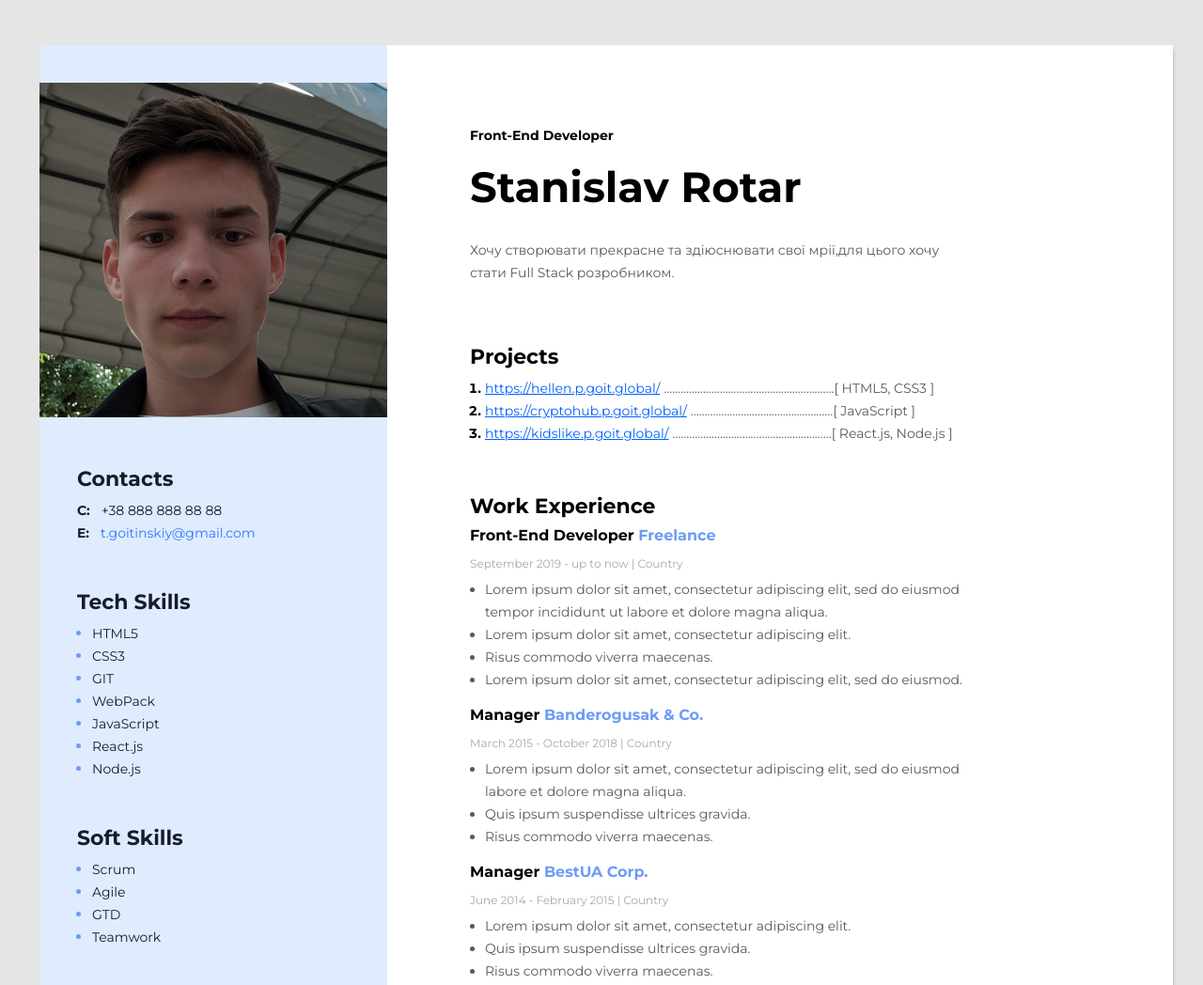
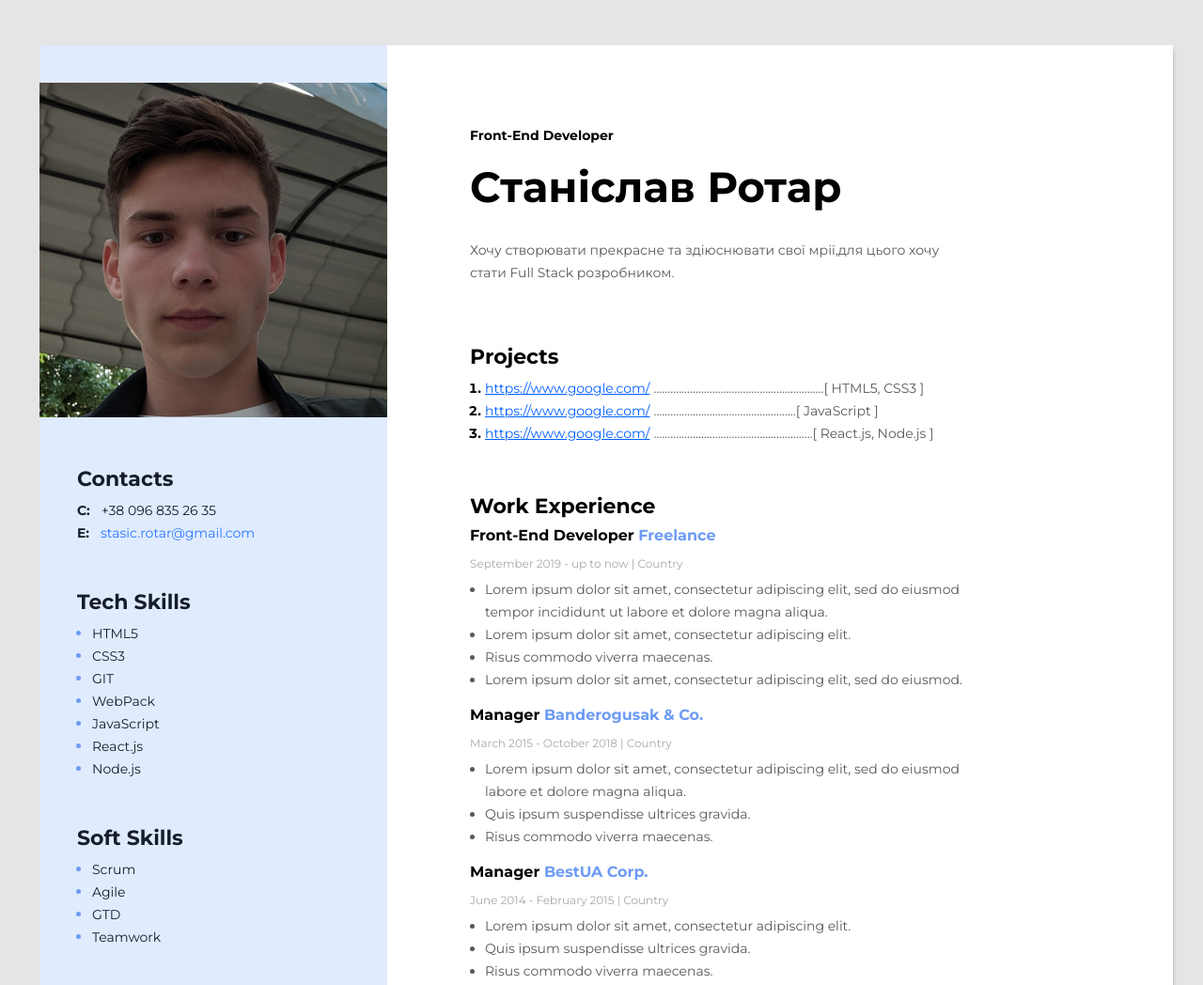
Before and after one commit to Stas005/MyFirstSite, a plain HTML site: page Resume/index.html in a window 1280 px wide. Shown: the top 1048 px of the page at 94% size. Drawn offline with Linux system fonts and the light colour scheme.

Commit message:
first commit

```diff
--- a/Resume/index.html
+++ b/Resume/index.html
@@ -20,7 +20,7 @@
     <div class="main-content">
       <div>
         <h2 class="my-profession">Front-End Developer</h2>
-        <h1 class="my-name">Stanislav Rotar</h1>
+        <h1 class="my-name">Станіслав Ротар</h1>
 
         <p class="my-bio">
           Хочу створювати прекрасне та здіюснювати свої мрії,для цього хочу стати Full Stack розробником.
@@ -32,15 +32,15 @@
 
         <ol class="project-list">
           <li class="project-item">
-            <a href="https://hellen.p.goit.global/" class="project-item-link">https://hellen.p.goit.global/</a>
+            <a href="https://www.google.com/" class="project-item-link">https://www.google.com/</a>
               <span class="project-item-description">.............................................................[ HTML5, CSS3 ]</span>
           </li>
           <li class="project-item">
-            <a href="https://cryptohub.p.goit.global/" class="project-item-link">https://cryptohub.p.goit.global/</a>
+            <a href="https://www.google.com/" class="project-item-link">https://www.google.com/</a>
             <span class="project-item-description">...................................................[ JavaScript ]</span>
           </li>
           <li class="project-item">
-            <a href="https://kidslike.p.goit.global/" class="project-item-link">https://kidslike.p.goit.global/</a>
+            <a href="https://www.google.com/" class="project-item-link">https://www.google.com/</a>
             <span class="project-item-description">.........................................................[ React.js, Node.js ]</span>
           </li>
         </ol>
@@ -106,11 +106,11 @@
           <h3 class="sidebar-title">Contacts</h3>
           <p class="contacts-item">
             <span class="contacts-type">C: </span>
-            <a href="tel:+388888888888" class="contacts-number">+38 888 888 88 88</a>
+            <a href="tel:+380968352635" class="contacts-number">+38 096 835 26 35</a>
           </p>
           <p class="contacts-item">
             <span class="contacts-type">E: </span>
-            <a href="mailto:t.goitinskiy@gmail.com" class="contacts-email">t.goitinskiy@gmail.com</a>
+            <a href="mailto:stasic.rotar@gmail.com" class="contacts-email">stasic.rotar@gmail.com</a>
           </p>
         </div>
 
```
